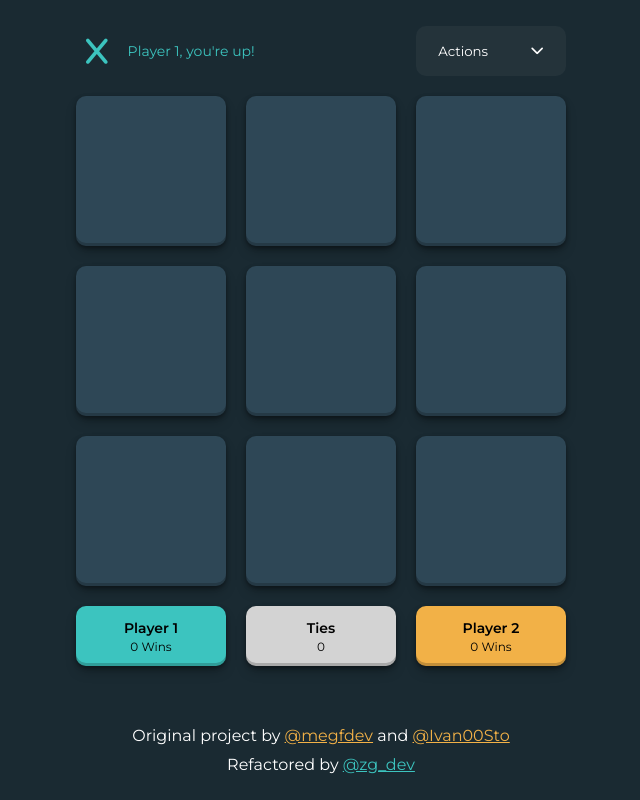
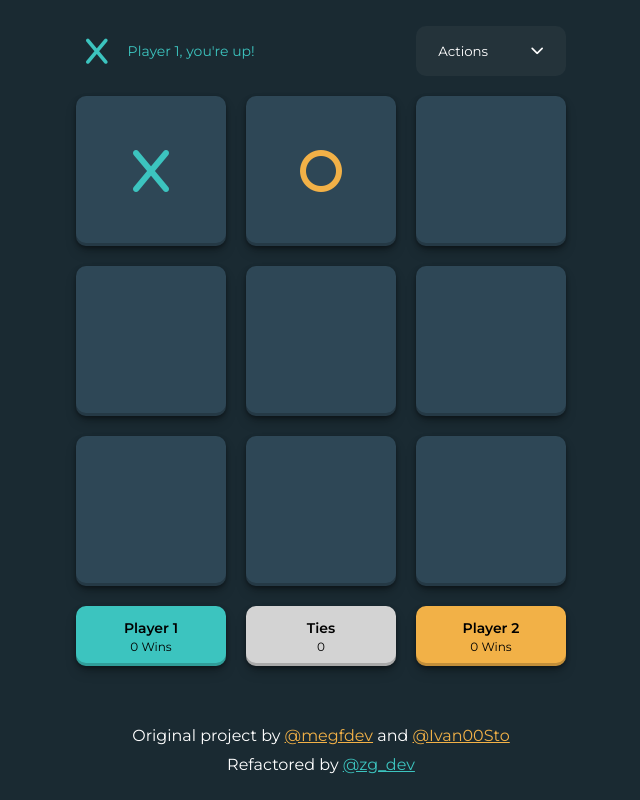
Before and after one commit to d4nQw3rty/tic-tac-toe-game, a website: page index.html in a window 1280 px wide. Shown: the whole page, without its empty margins (319-959 px from the left). Drawn offline with Linux system fonts and the light colour scheme.

Commit message:
create state property

```diff
--- a/CSS/index.css
+++ b/CSS/index.css
@@ -44,6 +44,10 @@ button:hover {
 
 .turquoise {
   color: var(--turquoise);
+}
+
+.yellow {
+  color: var(--yellow);
 }
 
 .shadow {
--- a/JS/index.js
+++ b/JS/index.js
@@ -5,6 +5,10 @@ const App = {
     resetBtn: document.querySelector('[data-id="reset-btn"]'),
     newRoundBtn: document.querySelector('[data-id="new-round-btn"]'),
     squares: document.querySelectorAll('[data-id="square"]')
+  },
+
+  state:{
+
   },
 
   init(){
--- a/index.html
+++ b/index.html
@@ -33,8 +33,12 @@
         </div>
 
         <!-- Game Board -->
-        <div id="1" class="square shadow" data-id="square"></div>
-        <div id="2" class="square shadow" data-id="square"></div>
+        <div id="1" class="square shadow" data-id="square">
+          <i class="fa-solid fa-x turquoise"></i>
+        </div>
+        <div id="2" class="square shadow" data-id="square">
+          <i class="fa-solid fa-o yellow"></i>
+        </div>
         <div id="3" class="square shadow" data-id="square"></div>
         <div id="4" class="square shadow" data-id="square"></div>
         <div id="5" class="square shadow" data-id="square"></div>
```
